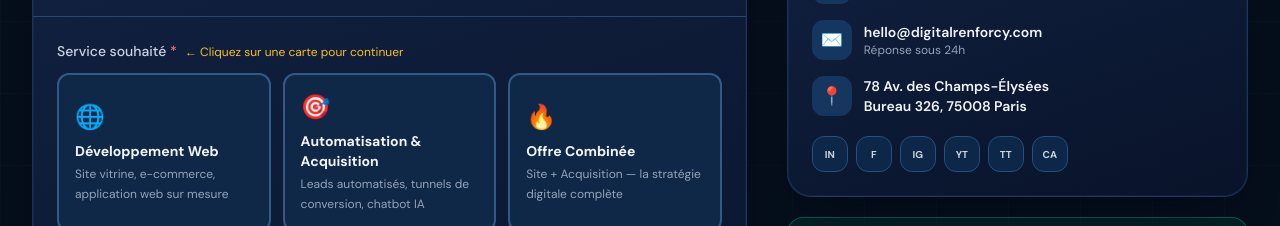
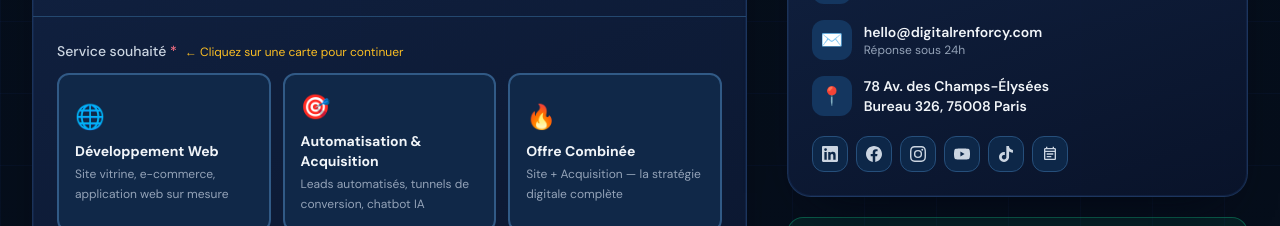
Before and after one commit to Juniorleriche27/Digital-Renforcy, a Next.js app: page /contact in a window 1280 px wide. Shown: the part 920-1146 px from the top of the page. Built offline with nearby package versions, Linux system fonts and the light colour scheme.

Commit message:
feat: replace social text abbreviations with SVG icons on contact page

```diff
--- a/app/contact/page.tsx
+++ b/app/contact/page.tsx
@@ -4,6 +4,39 @@
 import FloatingAssistant from "@/components/FloatingAssistant";
 import ContactMultiStepForm from "@/components/ContactMultiStepForm";
 import { contact, socialLinks } from "@/lib/data";
+
+const socialIcons: Record<string, React.ReactNode> = {
+  in: (
+    <svg viewBox="0 0 24 24" fill="currentColor" className="h-4 w-4">
+      <path d="M20.447 20.452h-3.554v-5.569c0-1.328-.027-3.037-1.852-3.037-1.853 0-2.136 1.445-2.136 2.939v5.667H9.351V9h3.414v1.561h.046c.477-.9 1.637-1.85 3.37-1.85 3.601 0 4.267 2.37 4.267 5.455v6.286zM5.337 7.433a2.062 2.062 0 0 1-2.063-2.065 2.064 2.064 0 1 1 2.063 2.065zm1.782 13.019H3.555V9h3.564v11.452zM22.225 0H1.771C.792 0 0 .774 0 1.729v20.542C0 23.227.792 24 1.771 24h20.451C23.2 24 24 23.227 24 22.271V1.729C24 .774 23.2 0 22.222 0h.003z"/>
+    </svg>
+  ),
+  f: (
+    <svg viewBox="0 0 24 24" fill="currentColor" className="h-4 w-4">
+      <path d="M24 12.073c0-6.627-5.373-12-12-12s-12 5.373-12 12c0 5.99 4.388 10.954 10.125 11.854v-8.385H7.078v-3.47h3.047V9.43c0-3.007 1.792-4.669 4.533-4.669 1.312 0 2.686.235 2.686.235v2.953H15.83c-1.491 0-1.956.925-1.956 1.874v2.25h3.328l-.532 3.47h-2.796v8.385C19.612 23.027 24 18.062 24 12.073z"/>
+    </svg>
+  ),
+  ig: (
+    <svg viewBox="0 0 24 24" fill="currentColor" className="h-4 w-4">
+      <path d="M12 2.163c3.204 0 3.584.012 4.85.07 3.252.148 4.771 1.691 4.919 4.919.058 1.265.069 1.645.069 4.849 0 3.205-.012 3.584-.069 4.849-.149 3.225-1.664 4.771-4.919 4.919-1.266.058-1.644.07-4.85.07-3.204 0-3.584-.012-4.849-.07-3.26-.149-4.771-1.699-4.919-4.92-.058-1.265-.07-1.644-.07-4.849 0-3.204.013-3.583.07-4.849.149-3.227 1.664-4.771 4.919-4.919 1.266-.057 1.645-.069 4.849-.069zM12 0C8.741 0 8.333.014 7.053.072 2.695.272.273 2.69.073 7.052.014 8.333 0 8.741 0 12c0 3.259.014 3.668.072 4.948.2 4.358 2.618 6.78 6.98 6.98C8.333 23.986 8.741 24 12 24c3.259 0 3.668-.014 4.948-.072 4.354-.2 6.782-2.618 6.979-6.98.059-1.28.073-1.689.073-4.948 0-3.259-.014-3.667-.072-4.947-.196-4.354-2.617-6.78-6.979-6.98C15.668.014 15.259 0 12 0zm0 5.838a6.162 6.162 0 1 0 0 12.324 6.162 6.162 0 0 0 0-12.324zM12 16a4 4 0 1 1 0-8 4 4 0 0 1 0 8zm6.406-11.845a1.44 1.44 0 1 0 0 2.881 1.44 1.44 0 0 0 0-2.881z"/>
+    </svg>
+  ),
+  yt: (
+    <svg viewBox="0 0 24 24" fill="currentColor" className="h-4 w-4">
+      <path d="M23.495 6.205a3.007 3.007 0 0 0-2.088-2.088c-1.87-.501-9.396-.501-9.396-.501s-7.507-.01-9.396.501A3.007 3.007 0 0 0 .527 6.205a31.247 31.247 0 0 0-.522 5.805 31.247 31.247 0 0 0 .522 5.783 3.007 3.007 0 0 0 2.088 2.088c1.868.502 9.396.502 9.396.502s7.506 0 9.396-.502a3.007 3.007 0 0 0 2.088-2.088 31.247 31.247 0 0 0 .5-5.783 31.247 31.247 0 0 0-.5-5.805zM9.609 15.601V8.408l6.264 3.602z"/>
+    </svg>
+  ),
+  tt: (
+    <svg viewBox="0 0 24 24" fill="currentColor" className="h-4 w-4">
+      <path d="M12.525.02c1.31-.02 2.61-.01 3.91-.02.08 1.53.63 3.09 1.75 4.17 1.12 1.11 2.7 1.62 4.24 1.79v4.03c-1.44-.05-2.89-.35-4.2-.97-.57-.26-1.1-.59-1.62-.93-.01 2.92.01 5.84-.02 8.75-.08 1.4-.54 2.79-1.35 3.94-1.31 1.92-3.58 3.17-5.91 3.21-1.43.08-2.86-.31-4.08-1.03-2.02-1.19-3.44-3.37-3.65-5.71-.02-.5-.03-1-.01-1.49.18-1.9 1.12-3.72 2.58-4.96 1.66-1.44 3.98-2.13 6.15-1.72.02 1.48-.04 2.96-.04 4.44-.99-.32-2.15-.23-3.02.37-.63.41-1.11 1.04-1.36 1.75-.21.51-.15 1.07-.14 1.61.24 1.64 1.82 3.02 3.5 2.87 1.12-.01 2.19-.66 2.77-1.61.19-.33.4-.67.41-1.06.1-1.79.06-3.57.07-5.36.01-4.03-.01-8.05.02-12.07z"/>
+    </svg>
+  ),
+  cal: (
+    <svg viewBox="0 0 24 24" fill="currentColor" className="h-4 w-4">
+      <path d="M19 3h-1V1h-2v2H8V1H6v2H5C3.9 3 3 3.9 3 5v14c0 1.1.9 2 2 2h14c1.1 0 2-.9 2-2V5c0-1.1-.9-2-2-2zm0 16H5V9h14v10zM5 7V5h14v2H5zm2 4h10v2H7zm0 4h7v2H7z"/>
+    </svg>
+  ),
+};
 import type { Metadata } from "next";
 
 export const metadata: Metadata = {
@@ -133,7 +166,7 @@
                         rel="noreferrer"
                         className="grid h-9 w-9 place-items-center rounded-xl border border-[#264f7b] bg-[#0d2748] text-[10px] font-bold text-slate-300 hover:text-white"
                       >
-                        {s.key.toUpperCase().slice(0, 2)}
+                        {socialIcons[s.key] ?? s.key.toUpperCase().slice(0, 2)}
                       </a>
                     ))}
                   </div>
```
